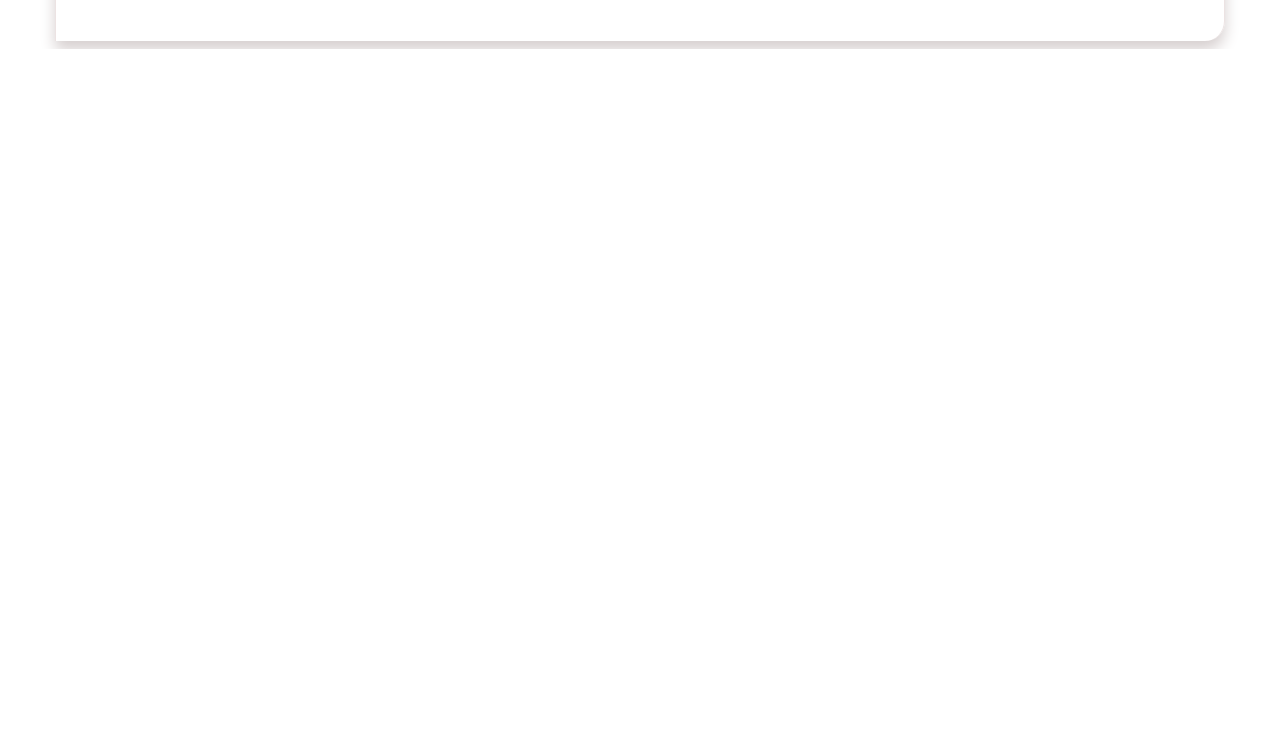
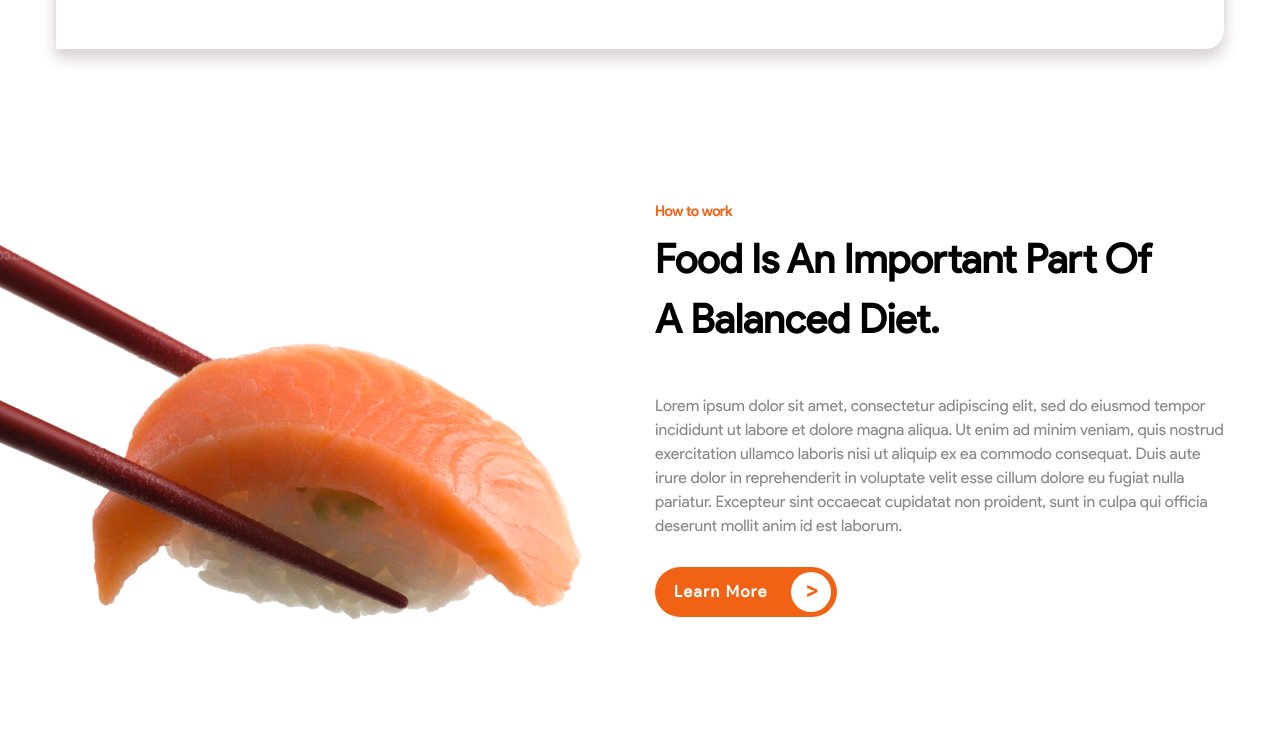
Before and after one commit to arinaab/restaurant, a website: page src/index.html in a window 1280 px wide. Shown: the part 1018-1767 px from the top of the page. Before the commit the page ends 1067 px from the top, so only its background shows below. Drawn offline with Linux system fonts and the light colour scheme; files whose address does not match are found by name.

Commit message:
add block important

```diff
--- a/src/assets/sass/blocks/_btn.scss
+++ b/src/assets/sass/blocks/_btn.scss
@@ -30,5 +30,8 @@
             font-size: 24px;
         }
     }
+    &_mt {
+        margin-top: 29px;
+    }
 
 }
--- /dev/null
+++ b/src/assets/sass/blocks/_h3.scss
@@ -0,0 +1,5 @@
+.h3 {
+    font-weight: bold;
+    font-size: 14px;
+    color: #F16214;
+}
--- /dev/null
+++ b/src/assets/sass/blocks/_important.scss
@@ -0,0 +1,13 @@
+.important {
+    min-height: 700px;
+    padding: 155px 0 158px 0;
+    background: url('../img/bg/bg2.png') no-repeat;
+    background-position: 0% 82%;
+    background-size: 53%;
+
+    &__text {
+        position: absolute;
+        top: 0px;
+        right: 0;
+    }
+}
--- a/src/assets/sass/blocks/_subtitle.scss
+++ b/src/assets/sass/blocks/_subtitle.scss
@@ -5,4 +5,7 @@
     font-size: 16px;
     line-height: 24px;
     color: #888888;
+    &_mt {
+        margin-top: 45px;
+    }
 }
--- a/src/assets/sass/blocks/_title.scss
+++ b/src/assets/sass/blocks/_title.scss
@@ -5,4 +5,11 @@
     font-size: 75px;
     line-height: 91px;
     color: #000000;
+    &_h2 {
+        font-weight: bold;
+        font-size: 40px;
+        color: #000000;
+        margin-top: 6px;
+        line-height: 60px;
+    }
 }
--- a/src/assets/sass/style.scss
+++ b/src/assets/sass/style.scss
@@ -17,6 +17,7 @@
 .container {
     width: 1170px;
     margin: 0 auto;
+    position: relative;
 }
 
 @import 'variables';
@@ -26,3 +27,5 @@
 @import 'blocks/subtitle';
 @import 'blocks/btn';
 @import 'blocks/social';
+@import 'blocks/important';
+@import 'blocks/h3';
--- a/src/index.html
+++ b/src/index.html
@@ -24,9 +24,7 @@
                     <li class="menu__item"><button class="menu__btn">Register</button></li>
                 </ul>
             </div>
-            <div class="title">
-                You Can Eat <br>Any Tasty<br>Food You Like.
-            </div>
+            <h1 class="title">You Can Eat <br>Any Tasty<br>Food You Like.</h1>
             <div class="subtitle">Lorem ipsum dolor sit amet, consectetur adipiscing elit, sed do eiusmod tempor incididunt ut labore et dolore magna aliqua. Ut enim ad minim veniam, quis nostrud exercitation ullamco laboris.
             </div>
             <button class="btn">Get Started <div class="btn__round"><span>&gt;</span></div></button>
@@ -81,5 +79,16 @@
             </div>
         </div>
     </section>
+
+    <section class="important">
+        <div class="container">
+            <div class="important__text">
+                <h3 class="h3">How to work</h3>
+                <h2 class="title title_h2">Food Is An Important Part Of<br><span>A Balanced Diet.</span></h2>
+                <div class="subtitle subtitle_mt">Lorem ipsum dolor sit amet, consectetur adipiscing elit, sed do eiusmod tempor incididunt ut labore et dolore magna aliqua. Ut enim ad minim veniam, quis nostrud exercitation ullamco laboris nisi ut aliquip ex ea commodo consequat. Duis aute irure dolor in reprehenderit in voluptate velit esse cillum dolore eu fugiat nulla pariatur. Excepteur sint occaecat cupidatat non proident, sunt in culpa qui officia deserunt mollit anim id est laborum.</div>
+                <button class="btn btn_mt">Learn More <div class="btn__round"><span>&gt;</span></div></button>
+            </div>
+        </div>
+    </section>
 </body>
 </html>
```
Also changed, not shown: dist/assets/css/blocks/h3.min.css (added), dist/assets/css/style.min.css, dist/assets/sass/blocks/_btn.scss, dist/assets/sass/blocks/_h3.scss (added), dist/assets/sass/blocks/_important.scss (added), dist/assets/sass/blocks/_subtitle.scss, dist/assets/sass/blocks/_title.scss, dist/assets/sass/blocks/h3.scss (added), dist/assets/sass/style.scss, dist/index.html, src/assets/css/blocks/h3.min.css (added), src/assets/css/style.min.css.
